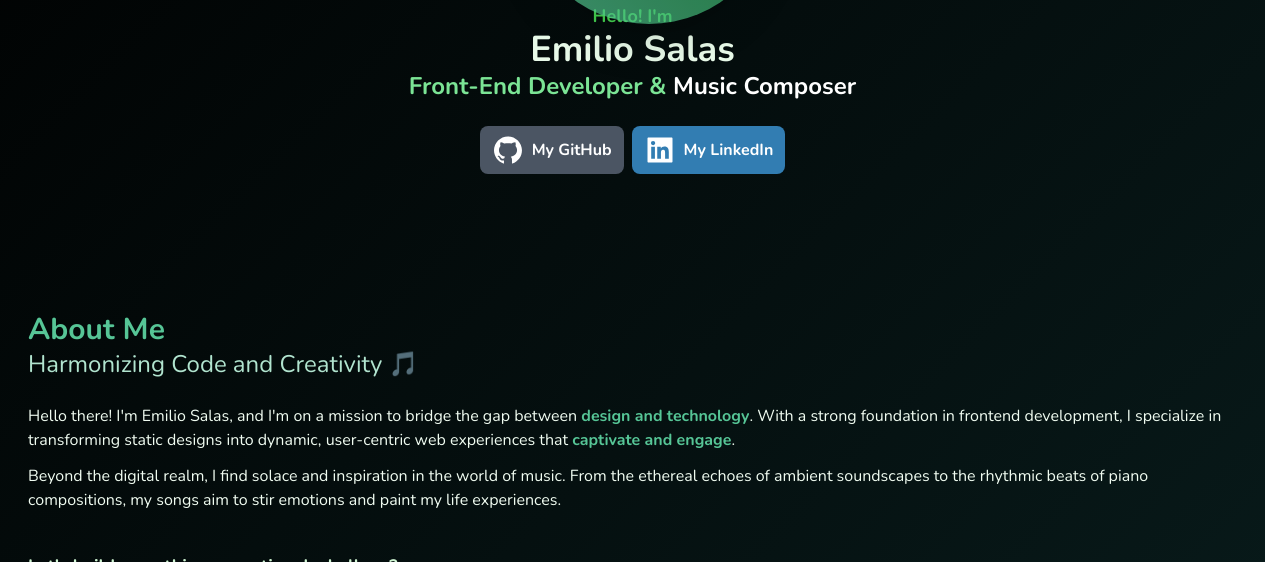
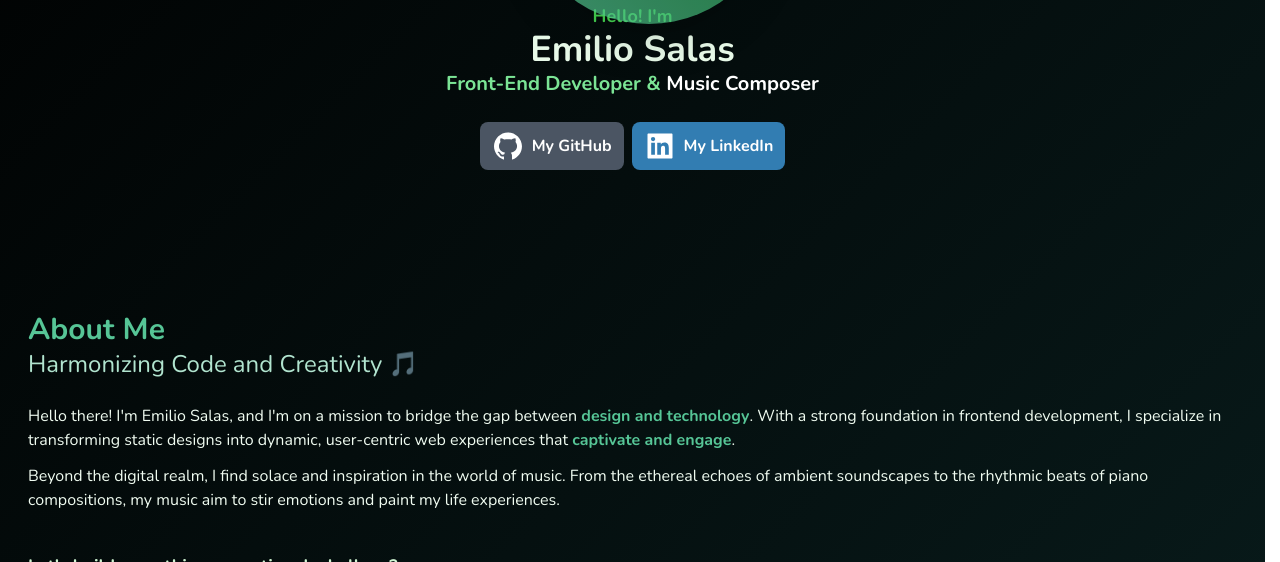
Before and after one commit to esalu-dev/portfolio-website, a React (Vite) app: page / in a window 1280 px wide. Shown: the part 328-890 px from the top of the page. Built offline with nearby package versions, Linux system fonts and the light colour scheme.

Commit message:
Minimal changes to About Me section

```diff
--- a/src/components/AboutMe.jsx
+++ b/src/components/AboutMe.jsx
@@ -4,7 +4,7 @@ export function AboutMe(){
          <h2 className="text-3xl font-bold text-emerald-900 dark:text-emerald">About Me</h2>
          <h4 className="text-2xl text-emerald-700 dark:text-emerald-200 mb-6">Harmonizing Code and Creativity 🎵</h4>
          <p className="dark:text-light-green-100">Hello there! I&apos;m Emilio Salas, and I&apos;m on a mission to bridge the gap between <b className="dark:text-emerald">design and technology</b>. With a strong foundation in frontend development, I specialize in transforming static designs into dynamic, user-centric web experiences that <span className="text-emerald-700 dark:text-emerald font-bold">captivate and engage</span>.</p>
-         <p className="dark:text-light-green-100 mt-3">Beyond the digital realm, I find solace and inspiration in the world of music. From the ethereal echoes of ambient soundscapes to the rhythmic beats of piano compositions, my songs aim to stir emotions and paint my life experiences.</p>
+         <p className="dark:text-light-green-100 mt-3">Beyond the digital realm, I find solace and inspiration in the world of music. From the ethereal echoes of ambient soundscapes to the rhythmic beats of piano compositions, my music aim to stir emotions and paint my life experiences.</p>
          <strong className="dark:text-light-green mt-10 text-lg">Let&apos;s build something exceptional, shall we?</strong>
 
       </section>
--- a/src/components/FirstSection.jsx
+++ b/src/components/FirstSection.jsx
@@ -11,7 +11,7 @@ export function FirstSection(){
          <aside className="text-center mt-14 mb-6">
             <p className="dark:text-light-green-800 font-bold text-lg text-emerald-800">Hello! I&apos;m</p>
             <h2 className="font-bold text-4xl dark:text-light-green-200">Emilio Salas</h2>
-            <h3 className="dark:text-pastel-green font-bold text-pastel-green-900 text-2xl">Front-End Developer & <span className="dark:text-white text-aqua-green-800">Music Composer</span></h3>
+            <h3 className="dark:text-pastel-green font-bold text-pastel-green-900 text-xl">Front-End Developer & <span className="dark:text-white text-aqua-green-800">Music Composer</span></h3>
          </aside>
          <footer className="flex gap-2">
             <GithubButton/>
```
